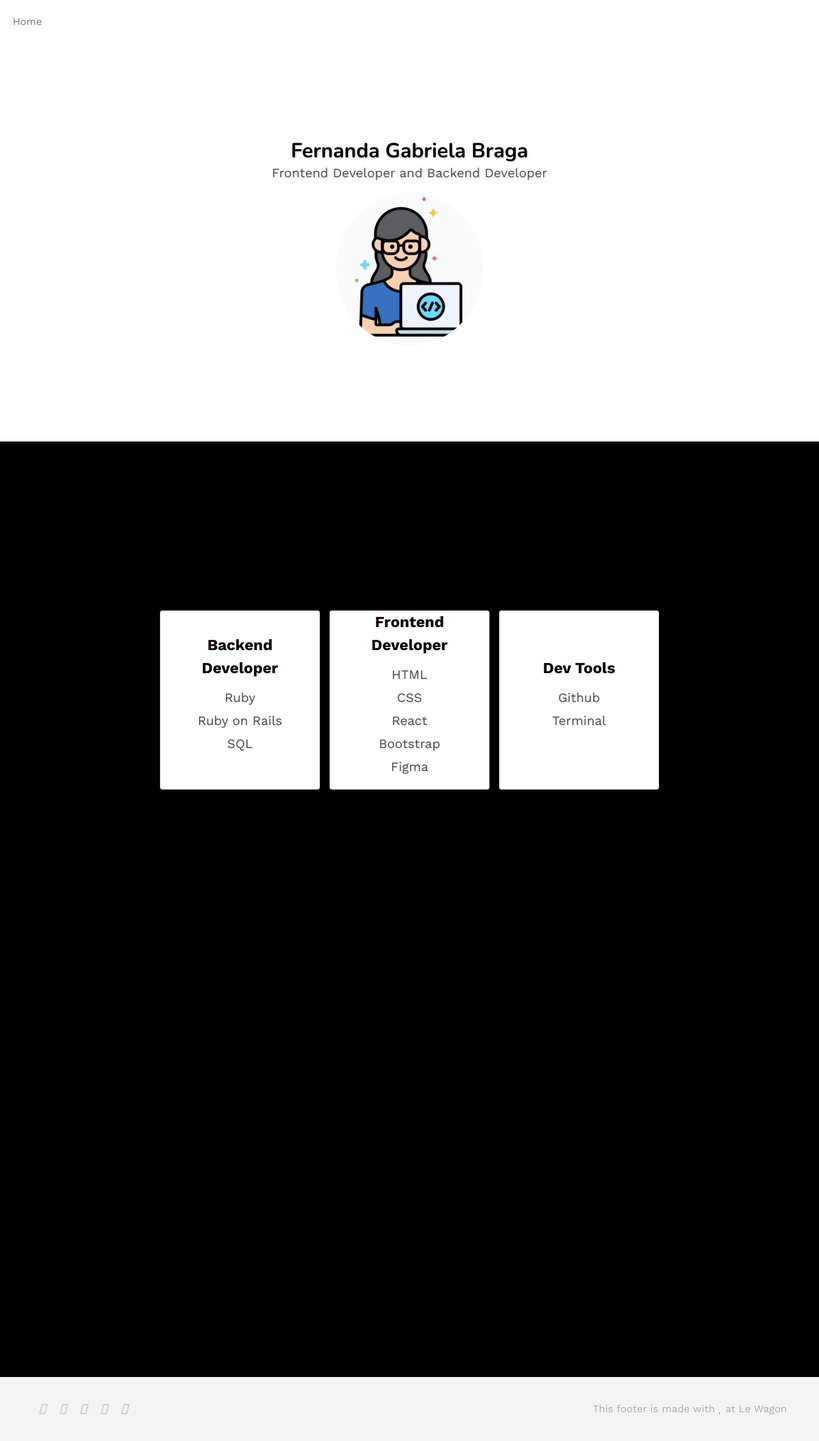
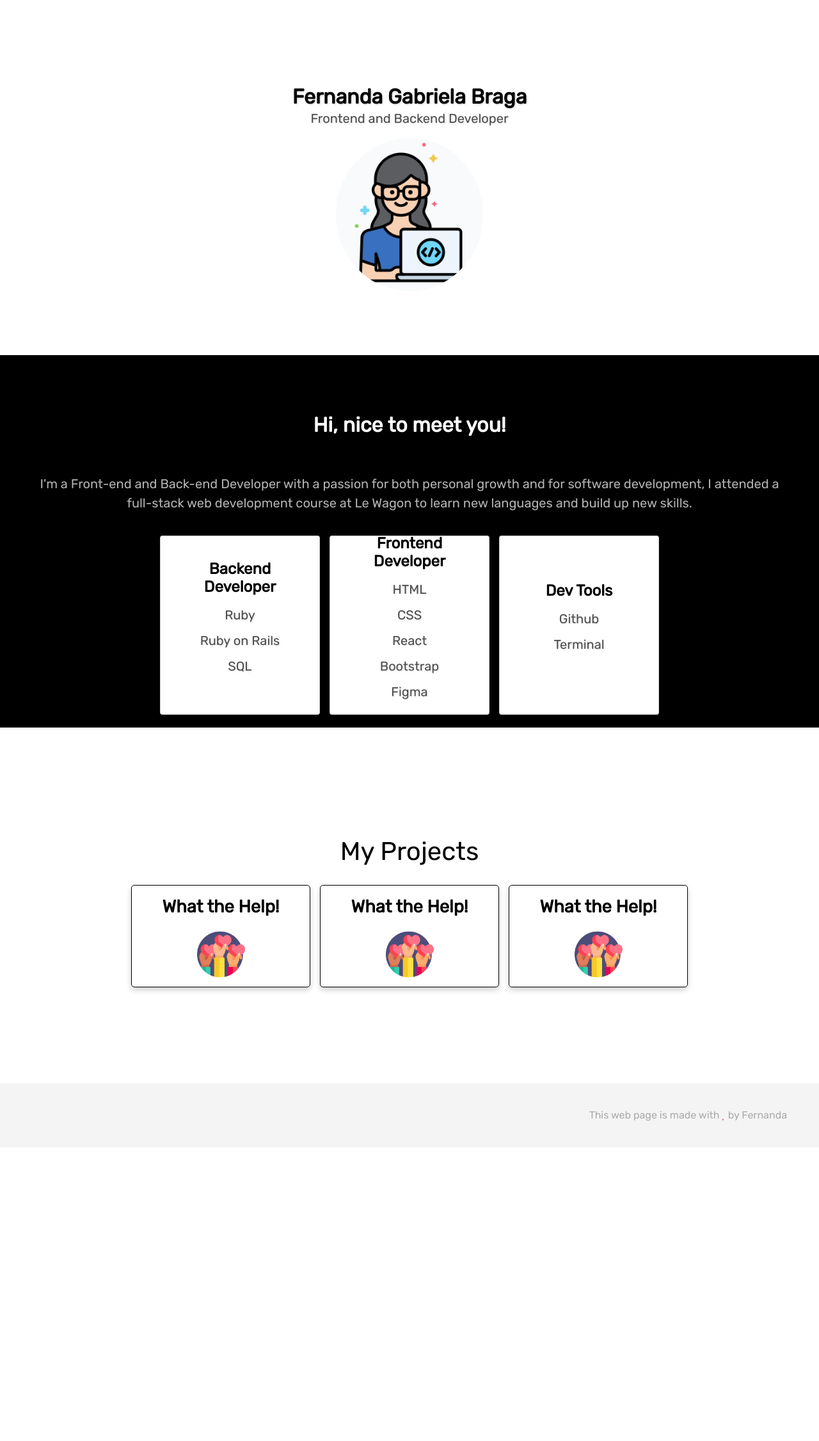
Before and after one commit to fernandagabrielabraga/portfolio, a Rails app: page / in a window 1280 px wide. Shown: the whole page at 64% size. After the commit the page ends 1752 px from the top, so only its background shows below. Run offline with Rails 7, Linux system fonts and the light colour scheme; style sheets or scripts are compiled from the project's sources; some libraries are stand-ins or nearby versions.

Commit message:
changind cards position

```diff
--- a/app/assets/stylesheets/config/_fonts.scss
+++ b/app/assets/stylesheets/config/_fonts.scss
@@ -1,9 +1,8 @@
 // Import Google fonts
-@import url('https://fonts.googleapis.com/css?family=Nunito:400,700|Work+Sans:400,700&display=swap');
-
+@import url('https://fonts.googleapis.com/css2?family=Rubik&display=swap');
 // Define fonts for body and headers
-$body-font: "Work Sans", "Helvetica", "sans-serif";
-$headers-font: "Nunito", "Helvetica", "sans-serif";
+$body-font: 'Rubik', sans-serif;
+$headers-font: 'Rubik', sans-serif;
 
 // To use a font file (.woff) uncomment following lines
 // @font-face {
--- /dev/null
+++ b/app/assets/stylesheets/pages/_footer.scss
@@ -0,0 +1,27 @@
+.footer {
+  background: #F4F4F4;
+  display: flex;
+  align-items: center;
+  justify-content: space-between;
+  height: 100px;
+  padding: 0px 50px;
+  color: rgba(0,0,0,0.3);
+}
+.footer-links {
+  display: flex;
+  align-items: center;
+}
+.footer-links a {
+  color: black;
+  opacity: 0.15;
+  text-decoration: none;
+  font-size: 24px;
+  padding: 0px 10px;
+}
+.footer-links a:hover {
+  opacity: 1;
+}
+
+.footer .fa-heart {
+  color: #D23333;
+}
--- a/app/assets/stylesheets/pages/_home.scss
+++ b/app/assets/stylesheets/pages/_home.scss
@@ -1,15 +1,58 @@
+@import url('https://fonts.googleapis.com/css2?family=Rubik&display=swap');
 .banner {
   background-size: cover;
   background-position: center;
+  padding: 100px 0;
+  background-color: white;
+}
+
+.banner-card {
+  background-size: cover;
+  background-position: center;
+  padding: 20px 20px;
+  background-color: black;
+  height: fit-content;
+  width: 100%;
+}
+
+
+.body {
+  background-color:black;
+  font-family: 'Rubik', sans-serif;
+}
+
+.container-projects {
+  background-size: cover;
+  background-position: center;
+  align-content: center;
   padding: 150px 0;
   background-color: white;
+  height: auto;
 }
+
 
 *{
   margin: 0;
   padding: 0;
   box-sizing: border-box;
+
 }
+
+.banner-card h1 {
+  color: white;
+  text-shadow: 1px 1px 3px rgba(0,0,0,0.2);
+  font-size: 32px;
+  font-weight: bold;
+  text-align: center;
+}
+
+.banner-card p {
+  font-size: 20px;
+  opacity: .7;
+  text-shadow: 1px 1px 3px rgba(0,0,0,0.2);
+  text-align: center;
+}
+
 
 .banner h1 {
   margin: 0;
@@ -17,6 +60,10 @@
   text-shadow: 1px 1px 3px rgba(0,0,0,0.2);
   font-size: 32px;
   font-weight: bold;
+}
+
+#text {
+  line-height: 2.0rem;
 }
 
 .banner p {
@@ -30,9 +77,10 @@
   display: flex;
   justify-content: center;
   align-items: center;
-  margin-bottom: 60%;
   gap: 15px;
+
   flex-wrap: wrap;
+
 }
 
 .card {
@@ -47,17 +95,14 @@
   padding: 20px;
   transition: all .3s ease-in;
   border-radius: 4px;
+  color: black;
+  line-height: normal;
 
 }
 .card:hover {
   background: black;
   color: white;
   box-shadow: 0px 0px 11px 5px black;
-}
-
-.card .card-text{
-  line-height: 20px;
-  color: black;
 }
 
 .card > *{
@@ -79,31 +124,9 @@ ul {
   text-align: center;
 }
 
-.footer {
-  background: #F4F4F4;
-  display: flex;
-  align-items: center;
-  justify-content: space-between;
-  height: 100px;
-  padding: 0px 50px;
-  color: rgba(0,0,0,0.3);
-}
-.footer-links {
-  display: flex;
-  align-items: center;
-}
-.footer-links a {
-  color: black;
-  opacity: 0.15;
-  text-decoration: none;
-  font-size: 24px;
-  padding: 0px 10px;
-}
-.footer-links a:hover {
-  opacity: 1;
-}
-.footer .fa-heart {
-  color: #D23333;
+.container-introduction {
+
+
 }
 
 .banner {
@@ -122,6 +145,73 @@ ul {
   margin: .25rem;
   padding: .25rem;;
 }
-.card-text p {
+
+.cards-container {
+  display: flex;
+  justify-content: center;
+  align-items: center;
+  gap: 15px;
+  flex-wrap: wrap;
+}
+
+.card-category {
+  background-size: cover;
+  background-position: center;
+  height: 160px;
+  width: 280px;
+  display: flex;
+  justify-content: center;
+  flex-direction: column;
+  align-items: center;
+  color: white;
+  font-size: 24px;
+  font-weight: bold;
+  border-radius: 5px;
+  border-style: solid;
+  border-width: 1px 1px 1px 1px;
+  border-color: black;
+  box-shadow: 0 4px 8px 0 rgba(0,0,0,0.2);
+  transition: 0.3s;
+}
+
+.card-category:hover {
+  box-shadow: 0 8px 16px 0 rgba(0,0,0,0.2);
+}
+
+
+.title {
+  padding: 20px 20px;
+}
+
+.container-projects h1 {
   color: black;
+  padding: 20px 40px;
+  text-align: center;
 }
+
+.banner-text {
+  padding: 20px 30px;
+}
+
+.banner-text h1{
+  padding: 50px;
+}
+
+.img-wth {
+  height: 75px;
+}
+
+.card-category p {
+  color:black;
+  font-size: 1.7rem;
+}
+
+.project {
+  border-style: solid;
+  border-radius: 30px;
+  border-color: black;
+}
+
+.text-container {
+  color: white;
+}
--- a/app/assets/stylesheets/pages/_index.scss
+++ b/app/assets/stylesheets/pages/_index.scss
@@ -1,3 +1,5 @@
 // Import page-specific CSS files here.
+
 @import "home";
 @import "navbar";
+@import "footer";
--- a/app/views/homepage/home.html.erb
+++ b/app/views/homepage/home.html.erb
@@ -1,17 +1,19 @@
 <div class="banner">
   <div class="container">
+    <div class="container-introduction">
       <h1>Fernanda Gabriela Braga</h1>
-    <p>Frontend Developer and Backend Developer</p>
+      <p>Frontend and Backend Developer</p>
+    </div>
     <%= image_tag ("avatar.png"), class: "avatar-large", alt: "avatar-large" %>
   </div>
 </div>
 
-
-<div class="banner" style="background-color:black">
-  <div class="container">
-    <h1>Hello! My name is Fernanda Braga!</h1>
-    <p>I'm a Front-end and Back-end Developer with a passion for both personal growth and for software development,
-    I attended a full-stack web development course at Le Wagon to learn new languages and build up new skills.</p>
+<div class="banner-card" style="background-color:black">
+  <div class="banner-text">
+    <h1>Hi, nice to meet you!</h1>
+    <p class="text-container">I'm a Front-end and Back-end Developer with a passion for both personal growth and for software development,
+    I attended a full-stack web development course at Le Wagon to learn new languages and build up new skills.
+    </p>
   </div>
   <div class="card-container">
     <div class="card">
@@ -40,5 +42,23 @@
       </div>
     </div>
   </div>
+</div>
 
+
+<div class="container-projects">
+  <h1> My Projects </h1>
+  <div class="cards-container">
+    <div class="card-category">
+      <p> What the Help! </p>
+       <input class="img-wth" type="image" name="imgbtn" src="assets/logo_2.png"  alt="what the help logo">
     </div>
+    <div class="card-category">
+      <p> What the Help! </p>
+       <input class="img-wth" type="image" name="imgbtn" src="assets/logo_2.png"  alt="what the help logo">
+    </div>
+    <div class="card-category">
+      <p> What the Help! </p>
+       <input class="img-wth" type="image" name="imgbtn" src="assets/logo_2.png"  alt="what the help logo">
+    </div>
+  </div>
+</div>
--- a/app/views/shared/_footer.html.erb
+++ b/app/views/shared/_footer.html.erb
@@ -1,12 +1,9 @@
 <div class="footer">
   <div class="footer-links">
     <a href="#"><i class="fab fa-github"></i></a>
-    <a href="#"><i class="fab fa-instagram"></i></a>
-    <a href="#"><i class="fab fa-facebook"></i></a>
-    <a href="#"><i class="fab fa-twitter"></i></a>
     <a href="#"><i class="fab fa-linkedin"></i></a>
   </div>
   <div class="footer-copyright">
-    This footer is made with <i class="fas fa-heart"></i> at Le Wagon
+    This web page is made with <i class="fas fa-heart"></i> by Fernanda
   </div>
 </div>
--- a/app/views/shared/_navbar.html.erb
+++ b/app/views/shared/_navbar.html.erb
@@ -8,7 +8,7 @@
     <div class="collapse navbar-collapse" id="navbarSupportedContent">
       <ul class="navbar-nav me-auto">
           <li class="nav-item active">
-            <%= link_to "Home", "#", class: "nav-link" %>
+            <%= link_to "", "#", class: "nav-link" %>
           </li>
           <li class="nav-item dropdown">
             <div class="dropdown-menu dropdown-menu-end" aria-labelledby="navbarDropdown">
```
Also changed, not shown: app/assets/images/logo_2.png (added). Lines whose indentation alone changed are shown as unchanged.
